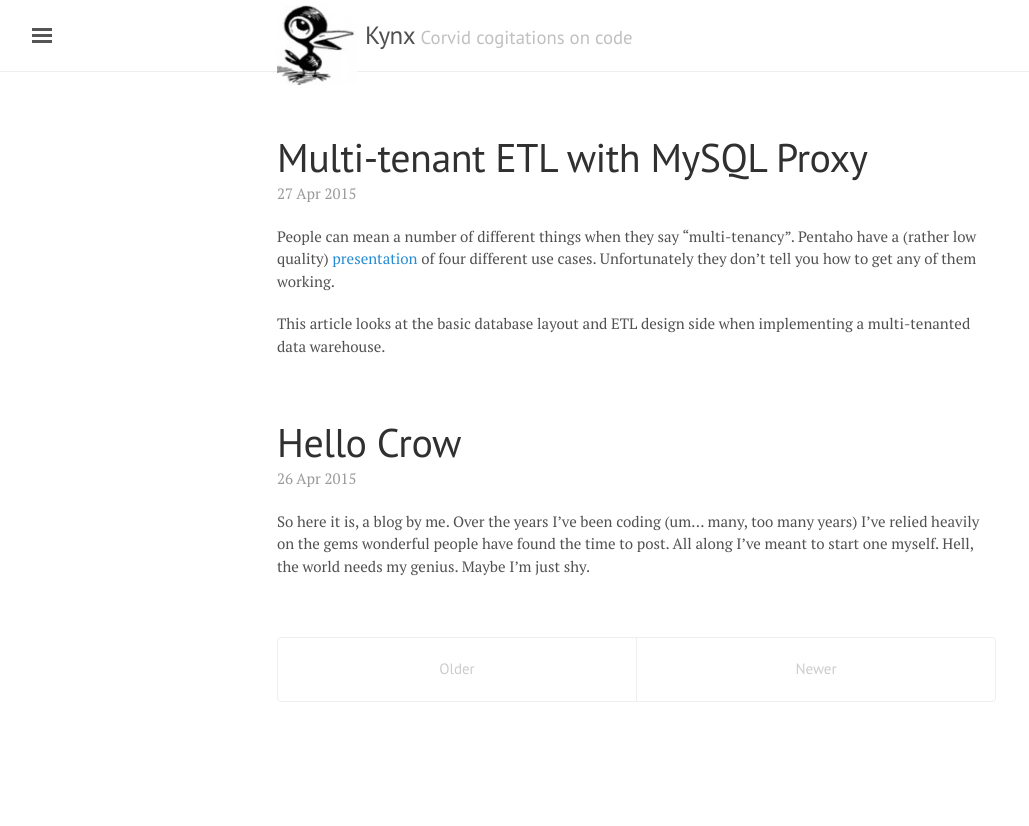
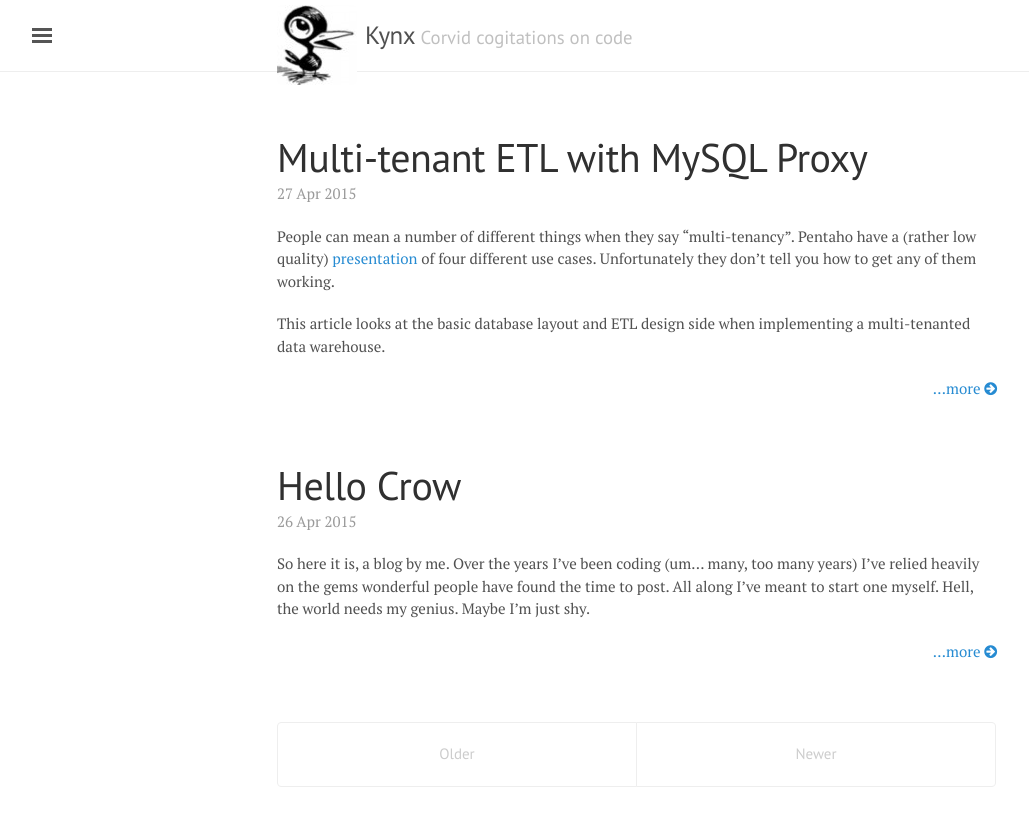
Before and after one commit to kynx/kynx.github.io, a Jekyll site: the page built from index.html, in a window 1280 px wide. Shown: the top 826 px of the page, without its empty margins (3-1032 px from the left). Built offline with Jekyll 4.4.1, drawn with Linux system fonts in a browser that asks for light colours; nearby versions of some CDN libraries; the list of posts is cut into pages by our own code.

Commit message:
Hrm... excerpt_separator doesn't seem to work past 1st post. Added workaround, "read more" links and font-awesome library

```diff
--- a/_includes/head.html
+++ b/_includes/head.html
@@ -21,6 +21,8 @@
   <link rel="stylesheet" href="{{ site.baseurl }}/public/css/syntax.css">
   <link rel="stylesheet" href="{{ site.baseurl }}/public/css/lanyon.css">
   <link rel="stylesheet" href="{{ site.baseurl }}/public/css/kynx.css">
+  <link rel="stylesheet" href="//maxcdn.bootstrapcdn.com/font-awesome/4.3.0/css/font-awesome.min.css">
+
   <link rel="stylesheet" href="https://fonts.googleapis.com/css?family=PT+Serif:400,400italic,700%7CPT+Sans:400">
 
 
--- a/index.html
+++ b/index.html
@@ -13,8 +13,26 @@ title: Home
     </h1>
 
     <span class="post-date">{{ post.date | date_to_string }}</span>
+    {% capture post_excerpt %}
+      {% if post.content contains '<!--more-->' %}
+          {{ post.content | split:'<!--more-->' | first }}
+      {% else %}
+        {{ post.excerpt }}
+      {% endif %}
+    {% endcapture %}
 
-    {{ post.excerpt }}
+    {{ post_excerpt }}
+
+    {% capture post_words %}
+      {{ post.content | number_of_words }}
+    {% endcapture %}
+    {% capture excerpt_words %}
+      {{ post_excerpt | number_of_words }}
+    {% endcapture %}
+    {% if excerpt_words != post_words %}
+       <p class="gimme-more"><a href="{{ post.url }}" role="button">...more <i class="fa fa-arrow-circle-right"></i></a>
+      </p>
+    {% endif %}
   </div>
   {% endfor %}
 </div>
--- a/public/css/kynx.css
+++ b/public/css/kynx.css
@@ -26,6 +26,9 @@
 .keyline {
 	border : 1px solid black;
 }
+.gimme-more {
+  text-align : right;
+}
 div.gist-data.gist-syntax {
   max-width : 28rem;
   max-height : 200px;
```
Also changed, not shown: _drafts/pentaho-5-multitenancy-plugin.md (+5 -0 lines), _posts/2015-04-26-hello-crow.md (+0 -1 lines), _posts/2015-04-27-multitenant-etl-with-mysql-proxy.md (+0 -1 lines).
